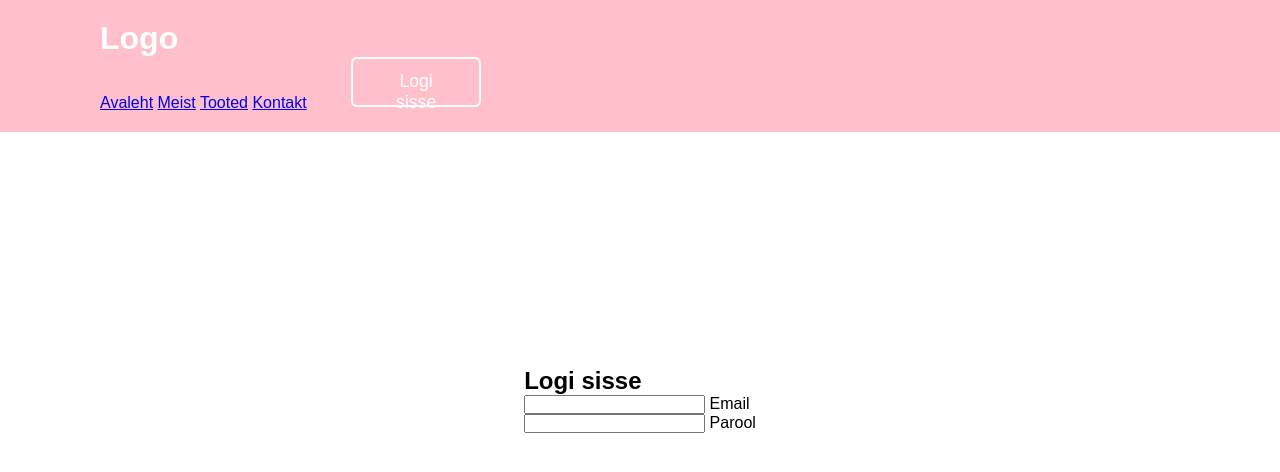
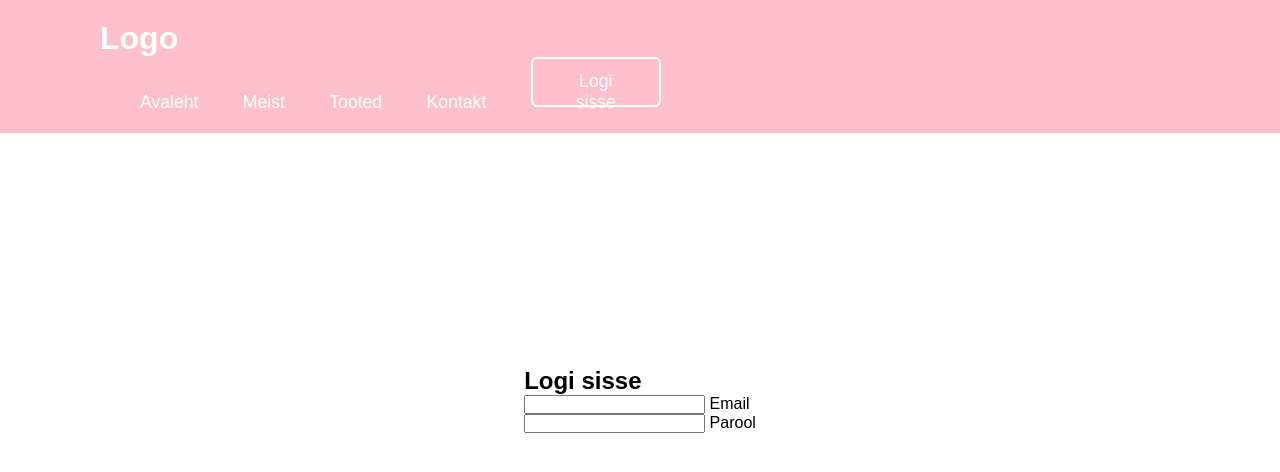
Before and after one commit to Deliaa-saa/veebilehe-projekt, a plain HTML site: page leht1.html in a window 1280 px wide. Drawn offline with Linux system fonts and the light colour scheme.

Commit message:
Fix navigation class name and margin typo

```diff
--- a/style.css
+++ b/style.css
@@ -30,13 +30,13 @@ header {
     color: #ffff;
     user-select: none;
 }
-.naigation a {
+.navigation a {
     position: relative;
     font-size: 1.1em;
     color: #fff;
     text-decoration: none;
     font-weight: 500;
-    mmargin-left: 40px;
+    margin-left: 40px;
 }
 .naigation a::after {
     content: "";
```
